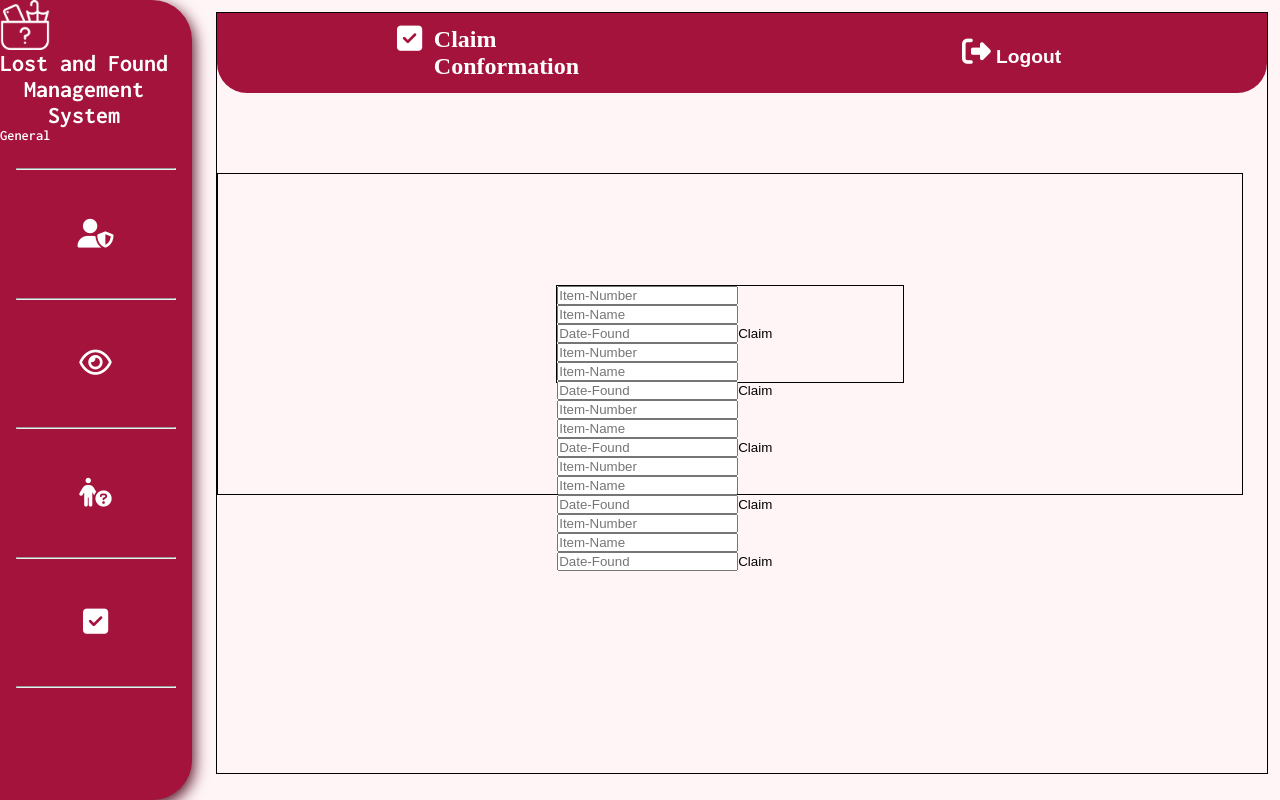
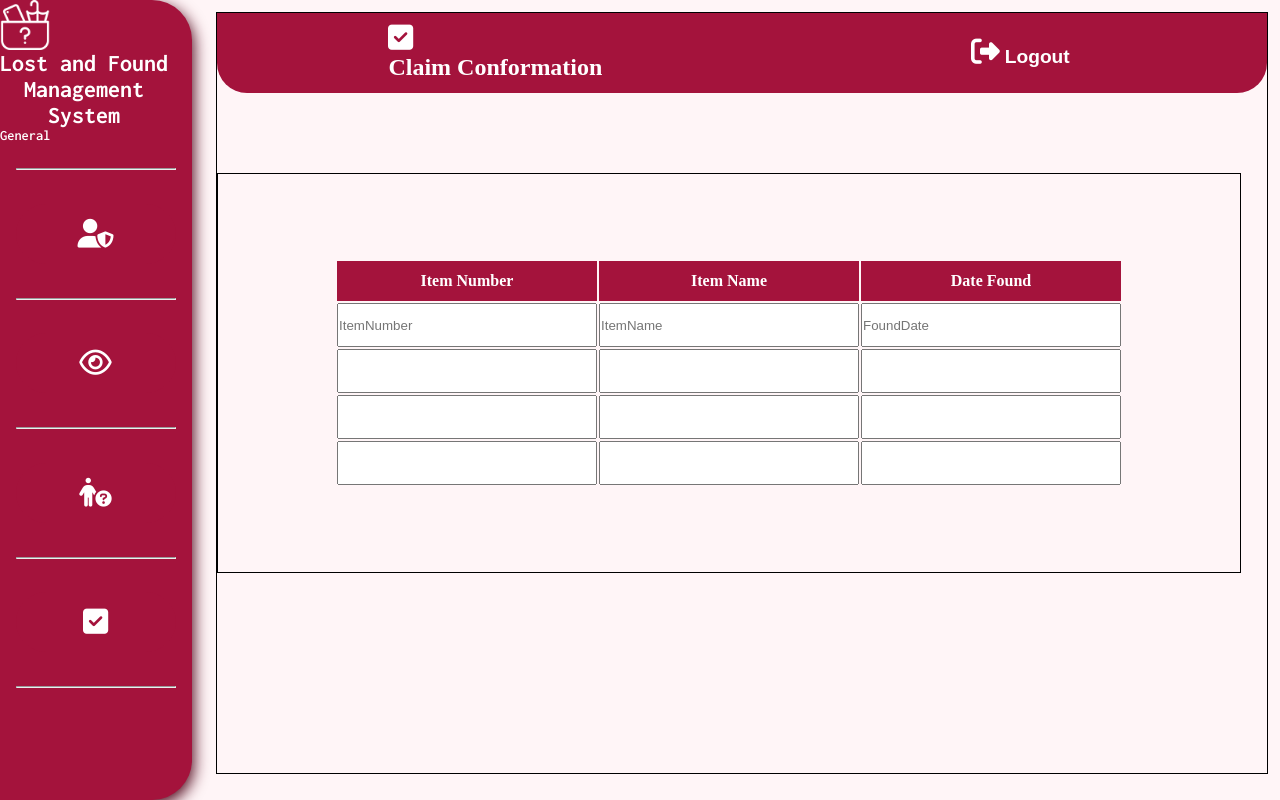
Before and after one commit to MarkRyuo/Lost-And-Found-Management-System, a PHP site: page /ClaimConformation/ClaimConformation.html in a window 1280 px wide. Run offline with PHP 8.4, Linux system fonts and the light colour scheme.

Commit message:
uupdate here

```diff
--- a/ClaimConformation/ClaimConformation.css
+++ b/ClaimConformation/ClaimConformation.css
@@ -54,16 +54,16 @@ body {
 
 /* div-conformation */
 
-.div-conformation {
-  /* border: 1px solid black; */
+/* .div-conformation {
+  border: 1px solid black;
 
   display: flex;
   width: 14vw;
   gap: 0.9vw;
-}
+} */
 
 /* table-Section */
-.table-Section {
+/* .table-Section {
   border: 1px solid black;
 
   width: 80vw;
@@ -74,7 +74,7 @@ body {
   align-content: center;
   justify-content: center;
 
-}
+} */
 
 .sec-table {
   border: 1px solid black;
@@ -83,3 +83,37 @@ body {
   height: 12vh;
 
 }
+
+
+/* Design for Table's */
+.sec-Table {
+  border: 1px solid black;
+  /* border-radius: 20px; */
+
+  height: 50vh;
+  width: 80vw;
+
+  display: flex;
+  flex-wrap: wrap;
+  align-content: center;
+  justify-content: center;
+
+}
+
+.table-Header th {
+  /* border: 1px solid black; */
+
+  width: 20vw;
+  height: 5vh;
+}
+
+.sec-Table .table-Header th {
+  background-color: var(--bg-color-Aside);
+  color: #fff;
+}
+
+.sec-Table tr input {
+
+  width: 20vw;
+  height: 5vh;
+}
--- a/ClaimConformation/ClaimConformation.html
+++ b/ClaimConformation/ClaimConformation.html
@@ -77,41 +77,44 @@
             </div>
         </nav>
 
-       <section class="table-Section">
-        <div class="sec-table">
-          <table>
-            <input type="text" placeholder="Item-Number">
-            <input type="text" placeholder="Item-Name">
-            <input type="text" placeholder="Date-Found">
-            <button id="claim">Claim</button>
-          </table>
-          <table>
-            <input type="text" placeholder="Item-Number">
-            <input type="text" placeholder="Item-Name">
-            <input type="text" placeholder="Date-Found">
-            <button id="claim">Claim</button>
-          </table>
-          <table>
-            <input type="text" placeholder="Item-Number">
-            <input type="text" placeholder="Item-Name">
-            <input type="text" placeholder="Date-Found">
-            <button id="claim">Claim</button>
-          </table>
-          <table>
-            <input type="text" placeholder="Item-Number">
-            <input type="text" placeholder="Item-Name">
-            <input type="text" placeholder="Date-Found">
-            <button id="claim">Claim</button>
-          </table>
-          <table>
-            <input type="text" placeholder="Item-Number">
-            <input type="text" placeholder="Item-Name">
-            <input type="text" placeholder="Date-Found">
-            <button id="claim">Claim</button>
-          </table>
-        </div>
+        <table class="sec-Table">
+          <!--5 table table header (th)  table row(tr)-->
+          <tr class="table-Header">
+            <th>Item Number</th>
+            <th>Item Name</th>
+            <th>Date Found</th>
+          </tr>
+          <!-- Need 5 table Data Cell (td) -->
+          <!-- First Table -->
+          <tr>
+            <td><input type="text" placeholder="ItemNumber"></td>
+            <td><input type="text" placeholder="ItemName"></td>
+            <td><input type="text" placeholder="FoundDate"></td>
+            <!-- <td><button>View</button></td> this is Pilot -->
+          </tr>
 
-      </section>
+          <!-- 2nd table  -->
+          <tr>
+            <td><input type="text"></td>
+            <td><input type="text"></td>
+            <td><input type="text"></td>
+          </tr>
+
+          <!-- 3rd Table -->
+          <tr>
+            <td><input type="text"></td>
+            <td><input type="text"></td>
+            <td><input type="text"></td>
+          </tr>
+
+          <!-- 4th Table -->
+          <tr>
+            <td><input type="text"></td>
+            <td><input type="text"></td>
+            <td><input type="text"></td>
+          </tr>
+
+        </table>
     </main>
 
   </body>
```
